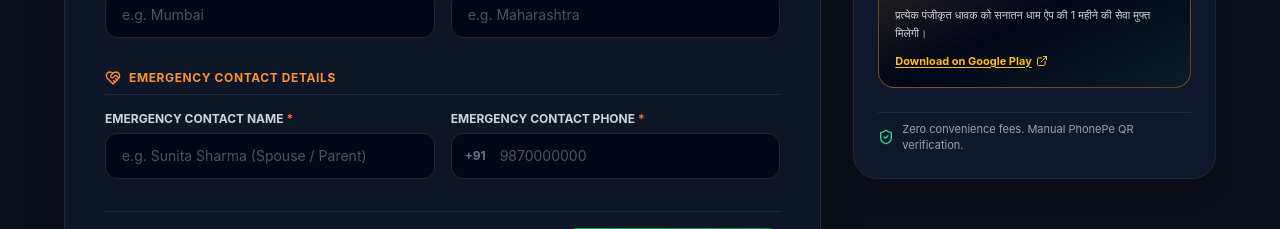
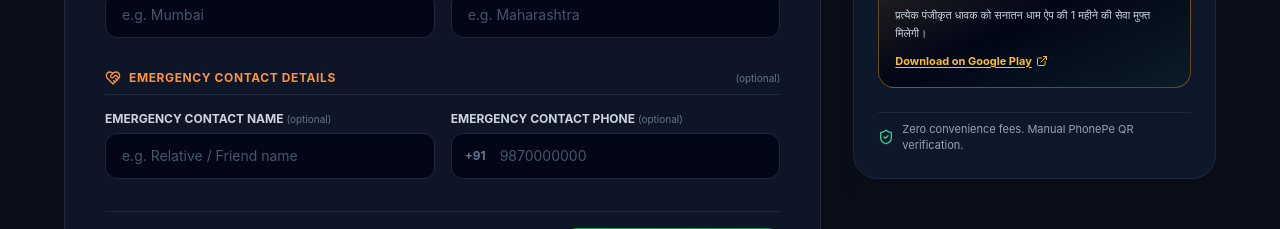
Before and after one commit to Nirajpaul2/paryavaranmarathon, a Next.js app: page /register in a window 1280 px wide. Shown: the part 659-888 px from the top of the page. Built offline with nearby package versions, Linux system fonts and the light colour scheme.

Commit message:
refactor(register): make emergency contact details optional

```diff
--- a/src/app/admin/registrations/RegistrationsClient.tsx
+++ b/src/app/admin/registrations/RegistrationsClient.tsx
@@ -55,8 +55,8 @@ interface RegistrationItem {
     gender: string;
     city: string;
     state: string;
-    emergencyName: string;
-    emergencyMobile: string;
+    emergencyName: string | null;
+    emergencyMobile: string | null;
     tshirtSize: string | null;
     bloodGroup: string | null;
     runningExp: string | null;
@@ -227,8 +227,8 @@ export default function RegistrationsClient({
       fullName: item.participant.fullName,
       tshirtSize: item.participant.tshirtSize || "M",
       bloodGroup: item.participant.bloodGroup || "O+",
-      emergencyName: item.participant.emergencyName,
-      emergencyMobile: item.participant.emergencyMobile,
+      emergencyName: item.participant.emergencyName || "",
+      emergencyMobile: item.participant.emergencyMobile || "",
     });
   };
 
@@ -594,7 +594,14 @@ export default function RegistrationsClient({
                   Emergency Contact
                 </span>
                 <span className="text-white font-medium">
-                  {viewingItem.participant.emergencyName} (+91 {viewingItem.participant.emergencyMobile})
+                  {viewingItem.participant.emergencyName || viewingItem.participant.emergencyMobile ? (
+                    <>
+                      {viewingItem.participant.emergencyName || "Contact"}
+                      {viewingItem.participant.emergencyMobile && ` (+91 ${viewingItem.participant.emergencyMobile})`}
+                    </>
+                  ) : (
+                    <span className="text-slate-500">Not provided</span>
+                  )}
                 </span>
               </div>
               <div className="col-span-2 pt-2 border-t border-slate-800">
@@ -698,11 +705,10 @@ export default function RegistrationsClient({
 
               <div>
                 <label className="block text-slate-300 font-bold uppercase mb-1">
-                  Emergency Contact Name
+                  Emergency Contact Name <span className="text-slate-500 font-normal lowercase">(optional)</span>
                 </label>
                 <input
                   type="text"
-                  required
                   value={editForm.emergencyName}
                   onChange={(e) => setEditForm({ ...editForm, emergencyName: e.target.value })}
                   className="w-full bg-slate-950 border border-slate-800 rounded-xl p-2.5 text-white"
@@ -711,12 +717,11 @@ export default function RegistrationsClient({
 
               <div>
                 <label className="block text-slate-300 font-bold uppercase mb-1">
-                  Emergency Contact Mobile
+                  Emergency Contact Mobile <span className="text-slate-500 font-normal lowercase">(optional)</span>
                 </label>
                 <input
                   type="tel"
                   maxLength={10}
-                  required
                   value={editForm.emergencyMobile}
                   onChange={(e) => setEditForm({ ...editForm, emergencyMobile: e.target.value })}
                   className="w-full bg-slate-950 border border-slate-800 rounded-xl p-2.5 text-white"
--- a/src/app/api/admin/registrations/[id]/route.ts
+++ b/src/app/api/admin/registrations/[id]/route.ts
@@ -56,8 +56,14 @@ export async function PATCH(
           fullName: body.participant.fullName || registration.participant.fullName,
           tshirtSize: body.participant.tshirtSize || registration.participant.tshirtSize,
           bloodGroup: body.participant.bloodGroup || registration.participant.bloodGroup,
-          emergencyName: body.participant.emergencyName || registration.participant.emergencyName,
-          emergencyMobile: body.participant.emergencyMobile || registration.participant.emergencyMobile,
+          emergencyName:
+            body.participant.emergencyName !== undefined
+              ? body.participant.emergencyName?.trim() || null
+              : registration.participant.emergencyName,
+          emergencyMobile:
+            body.participant.emergencyMobile !== undefined
+              ? body.participant.emergencyMobile?.trim() || null
+              : registration.participant.emergencyMobile,
         },
       });
 
--- a/src/app/api/register/route.ts
+++ b/src/app/api/register/route.ts
@@ -89,8 +89,8 @@ export async function POST(req: NextRequest) {
           gender: data.gender,
           city: data.city,
           state: data.state,
-          emergencyName: data.emergencyName,
-          emergencyMobile: data.emergencyMobile,
+          emergencyName: data.emergencyName?.trim() || null,
+          emergencyMobile: data.emergencyMobile?.trim() || null,
           tshirtSize: data.tshirtSize,
           bloodGroup: data.bloodGroup,
           runningExp: data.runningExp,
@@ -103,8 +103,8 @@ export async function POST(req: NextRequest) {
           gender: data.gender,
           city: data.city,
           state: data.state,
-          emergencyName: data.emergencyName,
-          emergencyMobile: data.emergencyMobile,
+          emergencyName: data.emergencyName?.trim() || null,
+          emergencyMobile: data.emergencyMobile?.trim() || null,
           tshirtSize: data.tshirtSize,
           bloodGroup: data.bloodGroup,
           runningExp: data.runningExp,
--- a/src/app/card/[registrationId]/page.tsx
+++ b/src/app/card/[registrationId]/page.tsx
@@ -151,7 +151,9 @@ export default async function RegistrationCardPage({ params }: CardPageProps) {
                   Emergency Phone
                 </span>
                 <span className="text-sm font-bold text-white print:text-black">
-                  +91 {registration.participant.emergencyMobile}
+                  {registration.participant.emergencyMobile
+                    ? `+91 ${registration.participant.emergencyMobile}`
+                    : "Not Provided"}
                 </span>
               </div>
             </div>
--- a/src/app/register/page.tsx
+++ b/src/app/register/page.tsx
@@ -98,16 +98,13 @@ export default function RegisterPage() {
     if (!formData.city.trim()) errors.city = "City is required.";
     if (!formData.state.trim()) errors.state = "State is required.";
 
-    if (!formData.emergencyName.trim()) {
-      errors.emergencyName = "Emergency contact name is required.";
-    }
-
-    if (!/^[6-9]\d{9}$/.test(formData.emergencyMobile.trim())) {
-      errors.emergencyMobile = "Enter a valid 10-digit emergency contact number.";
-    }
-
-    if (formData.emergencyMobile === formData.mobile) {
-      errors.emergencyMobile = "Emergency contact should be a different number from your mobile.";
+    // Emergency contact details are optional
+    if (formData.emergencyMobile.trim()) {
+      if (!/^[6-9]\d{9}$/.test(formData.emergencyMobile.trim())) {
+        errors.emergencyMobile = "Enter a valid 10-digit emergency contact number.";
+      } else if (formData.emergencyMobile.trim() === formData.mobile.trim()) {
+        errors.emergencyMobile = "Emergency contact should be a different number from your mobile.";
+      }
     }
 
     setFieldErrors(errors);
@@ -433,24 +430,29 @@ export default function RegisterPage() {
                   </div>
                 </div>
 
-                {/* Section 2: Emergency Contact */}
+                {/* Section 2: Emergency Contact (Optional) */}
                 <div className="space-y-4">
-                  <h3 className="text-xs font-bold uppercase tracking-wider text-orange-400 border-b border-slate-800 pb-2 flex items-center gap-2">
-                    <HeartHandshake className="w-4 h-4" />
-                    Emergency Contact Details
+                  <h3 className="text-xs font-bold uppercase tracking-wider text-orange-400 border-b border-slate-800 pb-2 flex items-center justify-between">
+                    <span className="flex items-center gap-2">
+                      <HeartHandshake className="w-4 h-4" />
+                      Emergency Contact Details
+                    </span>
+                    <span className="text-[10px] text-slate-500 font-normal lowercase tracking-normal">
+                      (optional)
+                    </span>
                   </h3>
 
                   <div className="grid grid-cols-1 sm:grid-cols-2 gap-4">
                     <div>
                       <label className="block text-xs font-bold uppercase text-slate-300 mb-1.5">
-                        Emergency Contact Name <span className="text-orange-500">*</span>
+                        Emergency Contact Name <span className="text-slate-500 text-[10px] font-normal lowercase">(optional)</span>
                       </label>
                       <input
                         type="text"
                         name="emergencyName"
                         value={formData.emergencyName}
                         onChange={handleInputChange}
-                        placeholder="e.g. Sunita Sharma (Spouse / Parent)"
+                        placeholder="e.g. Relative / Friend name"
                         className={`w-full bg-slate-950 border ${
                           fieldErrors.emergencyName ? "border-rose-500" : "border-slate-800"
                         } rounded-xl px-4 py-3 text-sm text-white placeholder-slate-600 focus:outline-none focus:border-orange-500 transition-colors`}
@@ -464,7 +466,7 @@ export default function RegisterPage() {
 
                     <div>
                       <label className="block text-xs font-bold uppercase text-slate-300 mb-1.5">
-                        Emergency Contact Phone <span className="text-orange-500">*</span>
+                        Emergency Contact Phone <span className="text-slate-500 text-[10px] font-normal lowercase">(optional)</span>
                       </label>
                       <div className="relative">
                         <span className="absolute left-3.5 top-1/2 -translate-y-1/2 text-xs font-bold text-slate-500">
@@ -561,7 +563,14 @@ export default function RegisterPage() {
                         Emergency Contact
                       </span>
                       <span className="text-white font-bold">
-                        {formData.emergencyName} (+91 {formData.emergencyMobile})
+                        {formData.emergencyName.trim() || formData.emergencyMobile.trim() ? (
+                          <>
+                            {formData.emergencyName.trim() || "Contact"}
+                            {formData.emergencyMobile.trim() && ` (+91 ${formData.emergencyMobile.trim()})`}
+                          </>
+                        ) : (
+                          <span className="text-slate-400 font-normal">Not provided (Optional)</span>
+                        )}
                       </span>
                     </div>
                   </div>
--- a/src/lib/validations.ts
+++ b/src/lib/validations.ts
@@ -32,13 +32,18 @@ export const RegistrationSchema = z.object({
   state: z.string().min(2, "State is required").max(100).trim(),
   emergencyName: z
     .string()
-    .min(2, "Emergency contact name is required")
     .max(100)
-    .trim(),
+    .trim()
+    .optional()
+    .or(z.literal("")),
   emergencyMobile: z
     .string()
-    .regex(/^[6-9]\d{9}$/, "Please enter a valid 10-digit emergency contact number")
-    .trim(),
+    .trim()
+    .optional()
+    .refine((val) => !val || /^[6-9]\d{9}$/.test(val), {
+      message: "Please enter a valid 10-digit emergency contact number",
+    })
+    .or(z.literal("")),
   tshirtSize: z.enum(["XS", "S", "M", "L", "XL", "XXL"]).optional(),
   bloodGroup: z
     .enum(["A+", "A-", "B+", "B-", "O+", "O-", "AB+", "AB-", "Unknown"])
```
Also changed, not shown: 1 other file (tests, documents, lock files or other folders).
